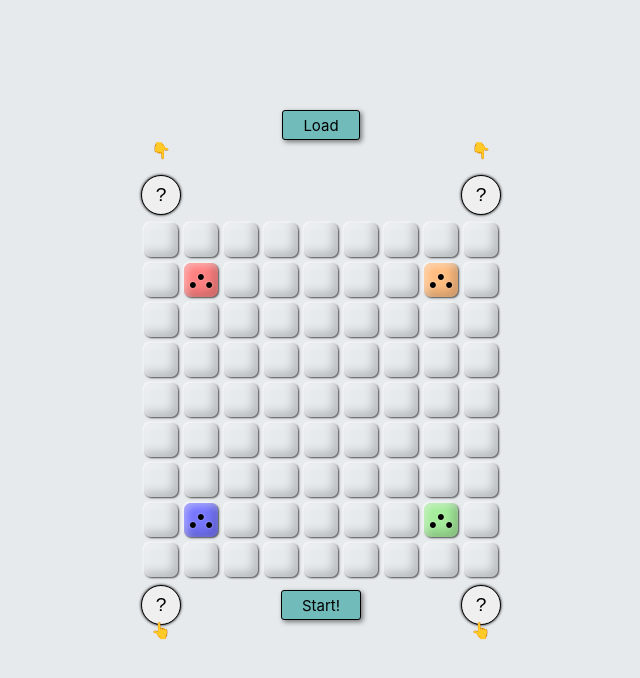
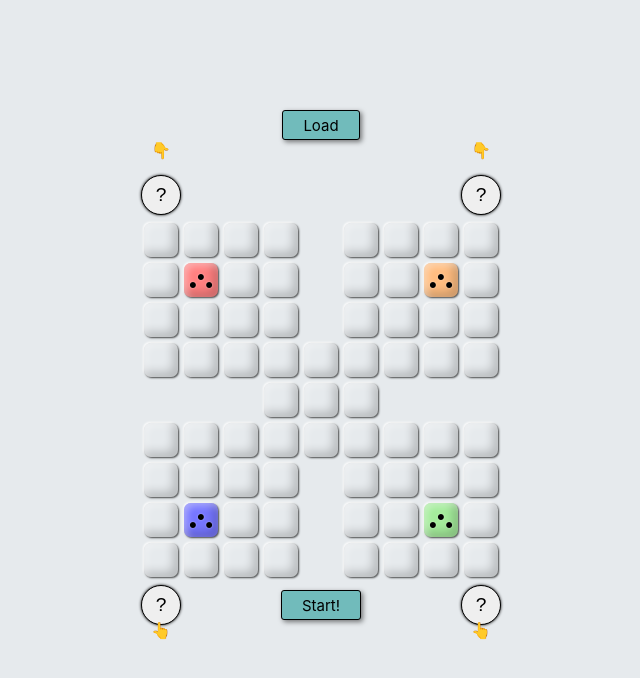
Before and after one commit to Egas099/points, a React (Create React App) app in the folder client/: page /single in a window 1280 px wide. Shown: the top 678 px of the page, without its empty margins (319-959 px from the left). Built offline with nearby package versions, Linux system fonts and the light colour scheme.

Commit message:
DevCommit #29.01.22.1
Refactored bots definions.
Implemented saving.

```diff
--- a/client/src/components/MainMenu/index.css
+++ b/client/src/components/MainMenu/index.css
@@ -2,6 +2,10 @@
     border: 10px rgba(0, 0, 0, 0.02) solid;
     border-radius: 10px;
     background-color: rgba(255, 255, 255, 0.1);
+    display: flex;
+    flex-direction: column;
+    justify-content: center;
+    align-items: center;
 }
 
 .menu__btn {
@@ -11,7 +15,7 @@
     display: block;
     width: 50vw;
     max-width: 150px;
-    padding: 5px 30px;
+    padding: 5px;
     margin: 10px;
     font-size: 20px;
     font-weight: bold;
--- /dev/null
+++ b/client/src/components/ModalWindow/MenuPopup.tsx
@@ -0,0 +1,26 @@
+import { FC } from 'react'
+import stl from './Popup.module.css'
+import { CSSTransition } from 'react-transition-group';
+import "../../css/popup.css"
+
+interface Props {
+    show: boolean;
+}
+
+const MenuPopup: FC<Props> = ({ show, children }) => {
+    return (
+        <CSSTransition unmountOnExit in={show} timeout={500} classNames="mask">
+            <div className={stl.mask} >
+                <CSSTransition in={show} timeout={500} classNames="popup">
+                    <div className={stl.wrapper}>
+                        <div className={stl.content}>
+                            {children}
+                        </div>
+                    </div>
+                </CSSTransition>
+            </div>
+        </CSSTransition>
+    )
+}
+
+export default MenuPopup
--- a/client/src/data/index.ts
+++ b/client/src/data/index.ts
@@ -119,12 +119,18 @@ export const fieldTemplates: FieldTemplate[] = [
 ]
 
 export const gameSettings: GameSettings = {
-    template: fieldTemplates[0],
+    template: fieldTemplates[3],
     playersProfiles: [],
     bots: {
-        red: AI.getBot('normal'),
-        orange: AI.getBot('normal'),
-        green: AI.getBot('normal'),
-        blue: AI.getBot('normal'),
+        red: AI.getRandonBot('normal'),
+        orange: AI.getRandonBot('normal'),
+        green: AI.getRandonBot('normal'),
+        blue: AI.getRandonBot('normal'),
+    },
+    botsImplementations: {
+        red: () => { },
+        orange: () => { },
+        green: () => { },
+        blue: () => { }
     }
 }
--- a/client/src/logic/AI/index.ts
+++ b/client/src/logic/AI/index.ts
@@ -1,16 +1,29 @@
 import { random } from "../common";
-import * as simple from "./simple";
-import * as normal from "./normal";
+import normalBots from "./normal";
+import simpleBots from "./simple";
+
+type Difficulty = 'simple' | 'normal'
+export interface BotProfile {
+    name: string,
+    implementation: Function,
+    description: string,
+    difficulty: Difficulty
+}
 
 const AI = {
-    getBot: function (difficulty: string) {
-        switch (difficulty) {
-            case "simple":
-                return random.elemetFrom(simple);
-            case "normal":
-                return random.elemetFrom(normal);
-            default: return;
-        }
+    getRandonBot: function (difficulty: Difficulty): string {
+        return random.elemetFrom(
+            AI_PROFILES.filter(bot => bot.difficulty === difficulty)
+        ).name;
+    },
+    getBotById: function (id: string): BotProfile | undefined {
+        return AI_PROFILES.find(bot => bot.name === id)
+    },
+    getBotImplementationById: function (id: string): Function {
+        return  AI_PROFILES.find(bot => bot.name === id)?.implementation || emptyFunc
     }
 }
 export default AI;
+
+const AI_PROFILES: BotProfile[] = [simpleBots, normalBots].flat()
+const emptyFunc = () => {}
--- a/client/src/logic/AI/normal.ts
+++ b/client/src/logic/AI/normal.ts
@@ -1,11 +1,14 @@
+import { BotProfile } from ".";
 import { RootState } from "../../store";
 import { maxNeighsEnemiesCount } from "../calculate";
 import { filter, find, random } from "../common";
 
-/**
- * Priority for capturing enemy cells with three dots, if they are next to their own cells with three dots.
- */
-export const b1 = (state: RootState) => {
+const normalBots: BotProfile[] = [
+    {
+        name: "b1",
+        difficulty: 'normal',
+        description: "Priority for capturing enemy cells with three dots, if they are next to their own cells with three dots.",
+        implementation: (state: RootState) => {
             const cells = find.cellsByPlayer(state.field, state.gameState.mover)
 
             let filteredCells = filter.cellsByCount(cells, 3);
@@ -17,11 +20,12 @@ export const b1 = (state: RootState) => {
 
             return random.elemetFrom(cells);
         }
-
-/**
- *
- */
-export const b2 = (state: RootState) => {
+    },
+    {
+        name: "b2",
+        difficulty: 'normal',
+        description: "",
+        implementation: (state: RootState) => {
             const cells = find.cellsByPlayer(state.field, state.gameState.mover)
 
             let filteredCells = filter.cellsByCount(cells, 3);
@@ -39,3 +43,7 @@ export const b2 = (state: RootState) => {
                 return random.elemetFrom(cells);;
             }
         }
+    }
+]
+
+export default normalBots;
--- a/client/src/logic/AI/simple.ts
+++ b/client/src/logic/AI/simple.ts
@@ -1,21 +1,24 @@
+import { BotProfile } from ".";
 import { RootState } from "../../store";
 import { amountEmptyNeighs } from "../calculate";
 import { filter, find, random } from "../common";
 
-/**
- * Random movement
- */
-export const c1 = (state: RootState) => {
+const simpleBots: BotProfile[] = [
+    {
+        name: "a1",
+        difficulty: 'simple',
+        description: "Random movement",
+        implementation: (state: RootState) => {
             const cells = find.cellsByPlayer(state.field, state.gameState.mover)
 
             return random.elemetFrom(cells);
         }
-
-
-/**
- * Three count priority mover
- */
-export const c3 = (state: RootState) => {
+    },
+    {
+        name: "a2",
+        difficulty: 'simple',
+        description: "Three count priority mover",
+        implementation: (state: RootState) => {
             const cells = find.cellsByPlayer(state.field, state.gameState.mover)
             const filteredCells = filter.cellsByCount(cells, 3);
 
@@ -25,11 +28,12 @@ export const c3 = (state: RootState) => {
                 return random.elemetFrom(cells);;
             }
         }
-
-/**
- * Expander & three count priority mover
- */
-export const c2 = (state: RootState) => {
+    },
+    {
+        name: "a3",
+        difficulty: 'simple',
+        description: "Expander & three point priority mover",
+        implementation: (state: RootState) => {
             let cells = find.cellsByPlayer(state.field, state.gameState.mover)
             const filteredCells = filter.cellsByCount(cells, 3);
             if (filteredCells.length > 0)
@@ -44,11 +48,12 @@ export const c2 = (state: RootState) => {
 
             return random.elemetFrom(cells);
         }
-
-/**
- * Accumulator, big Bang
- */
-export const c4 = (state: RootState) => {
+    },
+    {
+        name: "a4",
+        difficulty: 'simple',
+        description: "Accumulator, big Bang",
+        implementation: (state: RootState) => {
             const cells = find.cellsByPlayer(state.field, state.gameState.mover)
 
             for (let i = 1; i < 3; i++) {
@@ -60,3 +65,7 @@ export const c4 = (state: RootState) => {
 
             return random.elemetFrom(cells);
         }
+    }
+]
+
+export default simpleBots;
--- a/client/src/logic/common.ts
+++ b/client/src/logic/common.ts
@@ -24,14 +24,11 @@ export const isExist = {
 }
 
 export const random = {
-    elemetFrom: (object: Array<any> | Object | any): any => {
+    elemetFrom: (object: Array<any>): any => {
         if (Array.isArray(object))
             return object[Math.floor(Math.random() * object.length)]
 
-        else if (Object.prototype.toString.call(object))
-            return object[random.elemetFrom(Object.keys(object))];
-
-        throw new Error("The argument is not an array or object.");
+        throw new Error("The argument is not an array.");
     },
 }
 
--- a/client/src/logic/index.ts
+++ b/client/src/logic/index.ts
@@ -4,6 +4,7 @@ import * as aC from '../store/actionCreator'
 import { RootState } from '../store';
 import { gameSettings } from '../data';
 import { Player, PlayerStatus } from '../types';
+import AI from './AI';
 
 export const checkCellsToOverflow = (field: Cell[][], dispatch: Dispatch<any>) => {
     const cell = find.overflowingCell(field);
@@ -22,19 +23,19 @@ export function botMoving(state: RootState): Cell | undefined {
         switch (state.gameState.mover) {
             case Player.red:
                 if (findStatusByPlayer(Player.red) === PlayerStatus.android)
-                    return bots.red(state);
+                    return gameSettings.botsImplementations.red(state)
                 break;
             case Player.orange:
                 if (findStatusByPlayer(Player.orange) === PlayerStatus.android)
-                    return bots.orange(state);
+                    return gameSettings.botsImplementations.orange(state);
                 break;
             case Player.green:
                 if (findStatusByPlayer(Player.green) === PlayerStatus.android)
-                    return bots.green(state);
+                    return gameSettings.botsImplementations.green(state);
                 break;
             case Player.blue:
                 if (findStatusByPlayer(Player.blue) === PlayerStatus.android)
-                    return bots.blue(state);
+                    return gameSettings.botsImplementations.blue(state);
                 break;
             default: break;
         }
--- a/client/src/pages/Game.tsx
+++ b/client/src/pages/Game.tsx
@@ -15,12 +15,15 @@ import { createPlayersForm } from '../logic/create';
 import { init as socketInit } from '../socketWorker';
 import { APP_VERSION } from '../data/constants';
 import { RootState } from '../store';
+import MenuPopup from '../components/ModalWindow/MenuPopup';
+import MainMenu from '../components/MainMenu/MainMenu';
+import AI from '../logic/AI';
 
 interface GameProps {
     type: "single" | "multiplayer"
 }
 
-interface Save {
+export interface Save {
     date: number,
     appVersion: string,
     state: RootState
@@ -38,7 +41,8 @@ const Game: FC<GameProps> = ({ type }) => {
 
     const BOT_MOVING_INTERVAL = 0;
     const dispatch = useDispatch()
-    const [showM, setShowM] = useState<boolean>(false);
+    const [showModal, setShowModal] = useState<boolean>(false);
+    const [showMenu, setShowMenu] = useState<boolean>(false);
     const state = useTypedSelector(state => state)
     const [timer, setTimer] = useState<NodeJS.Timeout>(setTimeout(() => 0, 0))
     const [title, setTitle] = useState("User win")
@@ -61,14 +65,14 @@ const Game: FC<GameProps> = ({ type }) => {
                 `${upFirst(Player[state.gameState.players[0]])}
                 одержал победу за ${state.gameState.moveNumber} ходов`
             );
-            setShowM(true)
+            setShowModal(true)
         }
         // eslint-disable-next-line
     }, [state.gameState.endGame])
 
     function hideModal() {
         clearTimeout(timer)
-        setShowM(false)
+        setShowModal(false)
         dispatch(actionCreator.restartGame());
     }
     function move(cell: Cell | undefined) {
@@ -87,6 +91,10 @@ const Game: FC<GameProps> = ({ type }) => {
             (spawn, i) => form[i].status !== PlayerStatus.none
         )
         gameSettings.playersProfiles = form;
+        gameSettings.botsImplementations.blue = AI.getBotImplementationById(gameSettings.bots.blue)
+        gameSettings.botsImplementations.red = AI.getBotImplementationById(gameSettings.bots.red)
+        gameSettings.botsImplementations.green = AI.getBotImplementationById(gameSettings.bots.green)
+        gameSettings.botsImplementations.orange = AI.getBotImplementationById(gameSettings.bots.orange)
         dispatch(actionCreator.startGame({ ...gameSettings.template, spawns: filteredSpawns }));
     }
     function gameRestarting() {
@@ -98,10 +106,16 @@ const Game: FC<GameProps> = ({ type }) => {
         state: state
     })
     function gameSaving() {
-        localStorage.setItem('saves', JSON.stringify(createSave()));
+        let saves = JSON.parse(localStorage.getItem('saves') || "[]")
+        if (Array.isArray(saves)) {
+            saves.push(createSave())
+        } else {
+            saves = [createSave()];
+        }
+        localStorage.setItem('saves', JSON.stringify(saves));
     }
     function loadGame() {
-        const save: Save = JSON.parse(localStorage.getItem('saves') || "{}");
+        const save: Save = JSON.parse(localStorage.getItem('saves') || "[]")[0] || [];
         if (save.state) {
             dispatch(actionCreator.loadGame(save.state));
         }
@@ -109,11 +123,14 @@ const Game: FC<GameProps> = ({ type }) => {
     return (
         <>
             <ModalWimdow
-                show={showM}
+                show={showModal}
                 title={title}
                 buttonText="Restart"
                 callback={() => hideModal()}
             />
+            <MenuPopup show={showMenu}>
+                <MainMenu></MainMenu>
+            </MenuPopup>
             {!state.gameState.gameStarted
                 ?
                 <>
@@ -124,6 +141,7 @@ const Game: FC<GameProps> = ({ type }) => {
                 </>
                 :
                 <>
+                    <button className='btn' onClick={() => setShowMenu(!showMenu)}>Menu</button>
                     <button className='btn' onClick={() => gameSaving()}>Save</button>
                     <GameField field={state.field} onMove={move} />
                     <button className='btn' onClick={() => gameRestarting()}>Restart</button>
```
Also changed, not shown: client/src/react-app-env.d.ts (+8 -0 lines). Lines whose indentation alone changed are shown as unchanged.
